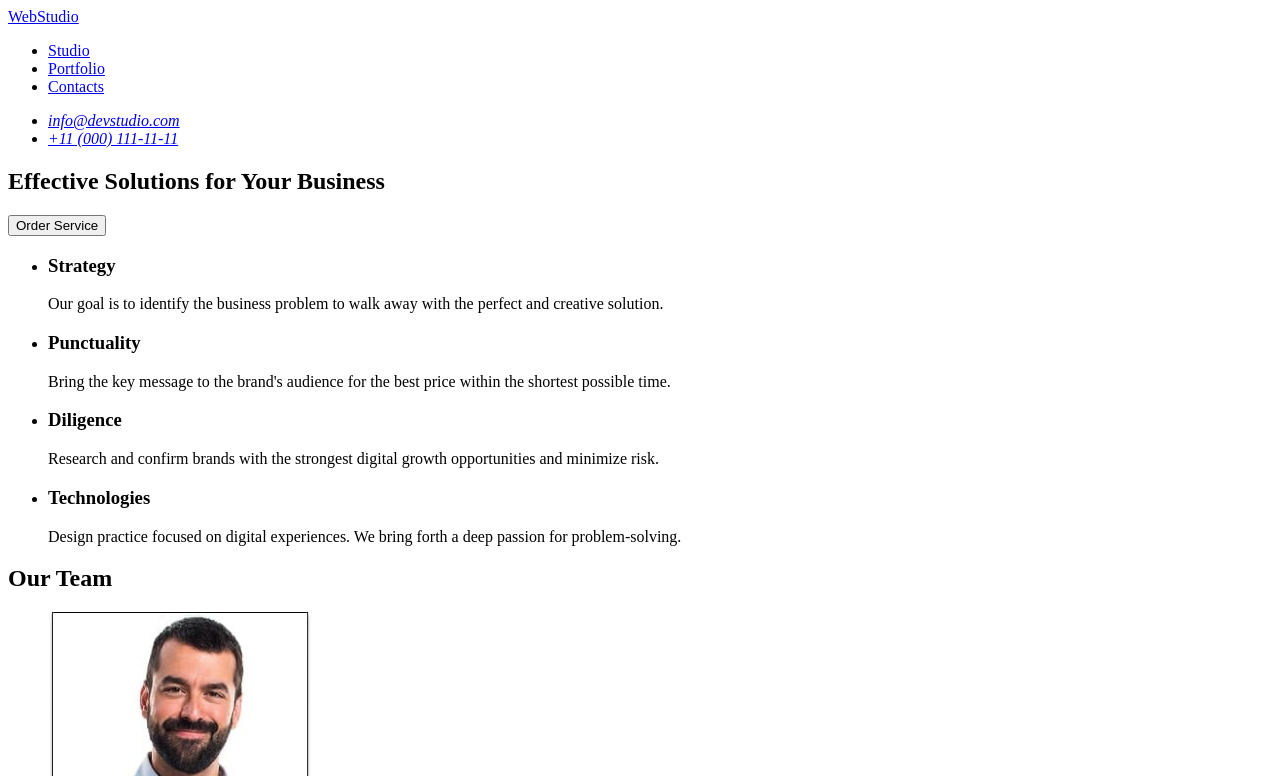
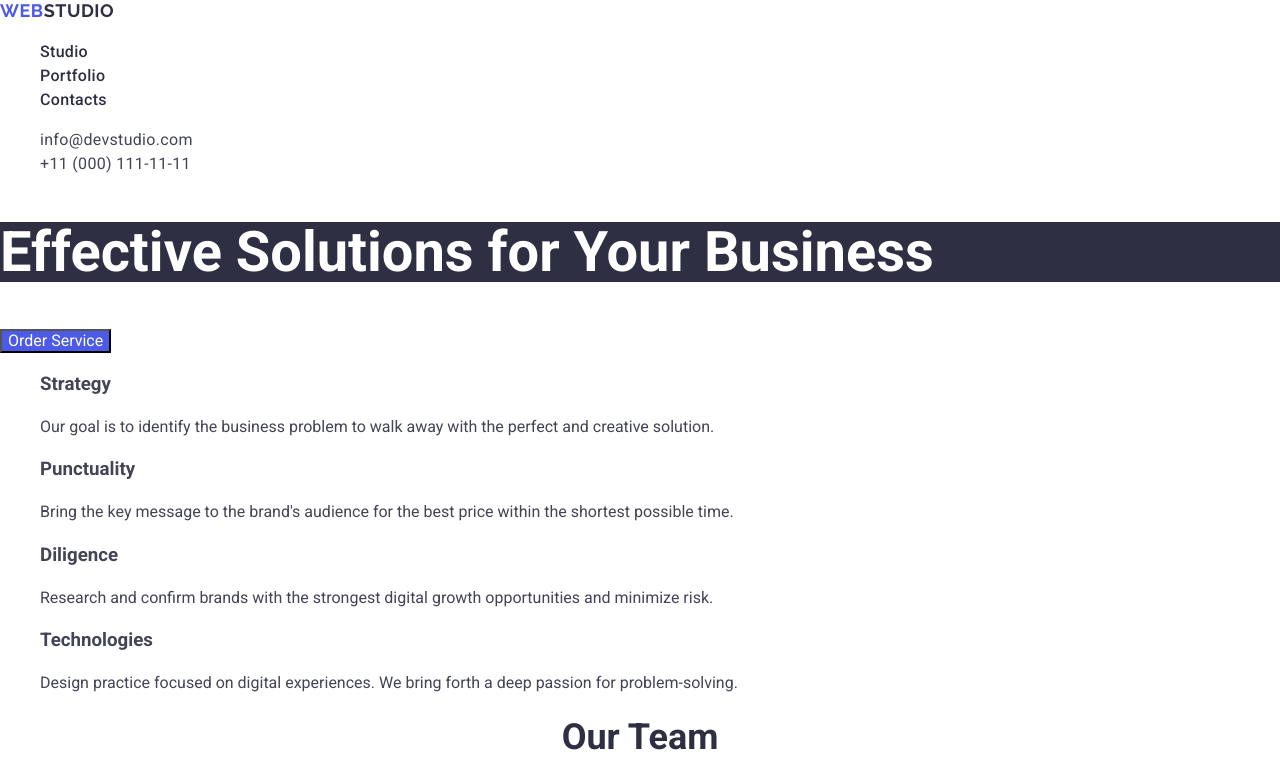
Before and after one commit to ImMima/goit-markup-hw-01, a plain HTML site: page index.html in a window 1280 px wide. Shown: the top 776 px of the page. Drawn offline with nearby package versions, Linux system fonts and the light colour scheme.

Commit message:
add styles

```diff
--- /dev/null
+++ b/css/styles.css
@@ -0,0 +1,111 @@
+ul {
+  list-style-type: none;
+}
+a {
+  text-decoration: none;
+}
+body {
+  font-family: "Roboto", sans-serif;
+  font-size: 16px;
+  line-height: 24px;
+  letter-spacing: 2%;
+  color: #434455;
+  background-color: #fff;
+}
+
+.header-logo {
+  font-family: "Raleway", sans-serif;
+  font-weight: 700;
+  font-size: 18px;
+  line-height: 1.17;
+  letter-spacing: 0.03em;
+  text-transform: uppercase;
+  color: #2e2f42;
+}
+
+.accent {
+  color: #4d5ae5;
+}
+
+.header-link {
+  font-size: 16px;
+  font-weight: 500;
+  line-height: 1.5;
+  letter-spacing: 0.02em;
+  color: #2e2f42;
+}
+
+.header-link:hover,
+.header-link:focus,
+.header-address:hover,
+.header-address:focus {
+  color: #4d5ae5;
+}
+
+.header-address {
+  font-style: normal;
+  font-size: 16px;
+  line-height: 1.5%;
+  letter-spacing: 0.02em;
+  color: #434455;
+}
+
+.hero-title {
+  color: #ffffff;
+  background-color: #2e2f42;
+  font-weight: bold;
+  font-size: 56px;
+  letter-spacing: 2%;
+  line-height: 60px;
+}
+
+.hero-button {
+  color: white;
+  background-color: #4d5ae5;
+  font-weight: Medium;
+  letter-spacing: 4%;
+}
+
+.hero-list {
+  text-align: left;
+}
+
+.hero-list-description {
+  text-align: left;
+}
+
+.hero-header {
+  color: #2e2f42;
+  text-align: center;
+  font-weight: bold;
+  font-size: 36px;
+  letter-spacing: 2%;
+}
+.hero-team {
+  line-height: 1.333;
+}
+
+.hero-names {
+  weight: medium;
+  font-size: 20px;
+  letter-spacing: 2%;
+}
+
+.page-footer {
+  background-color: #2e2f42;
+  font-weight: 400;
+  font-size: 16px;
+  line-height: 1.5;
+  letter-spacing: 0.02em;
+  color: #f4f4fd;
+}
+
+.footer-logo {
+  font-family: "Raleway", sans-serif;
+  font-weight: 700;
+  font-size: 18px;
+  line-height: 1.17;
+  letter-spacing: 0.03em;
+  text-transform: uppercase;
+  color: #f4f4fd;
+}
--- a/index.html
+++ b/index.html
@@ -4,57 +4,81 @@
     <meta charset="UTF-8" />
     <meta http-equiv="X-UA-Compatible" content="IE=edge" />
     <meta name="viewport" content="width=device-width, initial-scale=1.0" />
-    <title>Web studio</title>
+    <link
+      rel="stylesheet"
+      href="https://cdn.jsdelivr.net/npm/modern-normalize@2.0.0/modern-normalize.min.css"
+    />
+    <link rel="preconnect" href="https://fonts.googleapis.com" />
+    <link rel="preconnect" href="https://fonts.gstatic.com" crossorigin />
+    <link rel="preconnect" href="https://fonts.googleapis.com" />
+    <link rel="preconnect" href="https://fonts.gstatic.com" crossorigin />
+    <link
+      href="https://fonts.googleapis.com/css2?family=Raleway:wght@700&family=Roboto:wght@400;500;700&display=swap"
+      rel="stylesheet"
+    />
+    <link href="./css/styles.css" rel="stylesheet" />
+    <link rel="stylesheet" href="./css/styles.css" />
   </head>
   <body>
     <header>
       <nav>
-        <a href="./index.html">WebStudio</a>
+        <a href="./index.html" class="header-logo"
+          ><span class="accent">Web</span>Studio</a
+        >
+
         <ul>
-          <li><a href="./index.html">Studio</a></li>
-          <li><a href="./index.html">Portfolio</a></li>
-          <li><a href="./index.html">Contacts</a></li>
+          <li><a href="./index.html" class="header-link">Studio</a></li>
+          <li><a href="./index.html" class="header-link">Portfolio</a></li>
+          <li><a href="./index.html" class="header-link">Contacts</a></li>
         </ul>
       </nav>
       <address>
         <ul>
-          <li><a href="mailto:info@devstudio.com">info@devstudio.com</a></li>
-          <li><a href="tel:+110001111111">+11 (000) 111-11-11</a></li>
+          <li>
+            <a href="mailto:info@devstudio.com" class="header-address"
+              >info@devstudio.com</a
+            >
+          </li>
+          <li>
+            <a href="tel:+110001111111" class="header-address"
+              >+11 (000) 111-11-11</a
+            >
+          </li>
         </ul>
       </address>
     </header>
     <main>
       <section>
-        <h1>Effective Solutions for Your Business</h1>
-        <button type="button">Order Service</button>
+        <h1 class="hero-title">Effective Solutions for Your Business</h1>
+        <button type="button" class="hero-button">Order Service</button>
       </section>
       <section>
         <h2 hidden>About us</h2>
         <ul>
           <li>
-            <h3>Strategy</h3>
-            <p>
+            <h3 class="hero-list">Strategy</h3>
+            <p class="hero-list-description">
               Our goal is to identify the business problem to walk away with the
               perfect and creative solution.
             </p>
           </li>
           <li>
-            <h3>Punctuality</h3>
-            <p>
+            <h3 class="hero-list">Punctuality</h3>
+            <p class="hero-list-description">
               Bring the key message to the brand's audience for the best price
               within the shortest possible time.
             </p>
           </li>
           <li>
-            <h3>Diligence</h3>
-            <p>
+            <h3 class="hero-list">Diligence</h3>
+            <p class="hero-list-description">
               Research and confirm brands with the strongest digital growth
               opportunities and minimize risk.
             </p>
           </li>
           <li>
-            <h3>Technologies</h3>
-            <p>
+            <h3 class="hero-list">Technologies</h3>
+            <p class="hero-list-description">
               Design practice focused on digital experiences. We bring forth a
               deep passion for problem-solving.
             </p>
@@ -62,11 +86,11 @@
         </ul>
       </section>
       <section>
-        <h2>Our Team</h2>
-        <ul>
+        <h2 class="hero-header">Our Team</h2>
+        <ul class="hero-team">
           <li>
             <img src="./images/mark.jpg" alt="Mark Guerrero" width="264" />
-            <h3>Mark Guerrero</h3>
+            <h3 class="hero-names">Mark Guerrero</h3>
             <p>Product Designer</p>
           </li>
           <li>
@@ -87,8 +111,10 @@
         </ul>
       </section>
     </main>
-    <footer>
-      <a href="./index.html">WebStudio</a>
+    <footer class="page-footer">
+      <a href="./index.html" class="footer-logo"
+        ><span class="accent">Web</span>Studio</a
+      >
       <p>
         Increase the flow of customers and sales for your business with digital
         marketing & growth solutions.
```
Also changed, not shown: styles.css (deleted).
